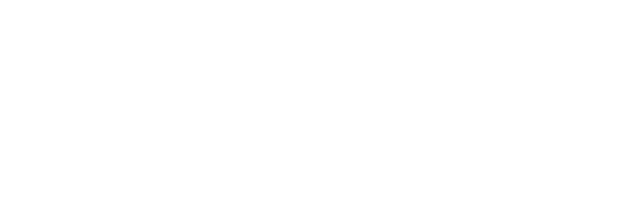
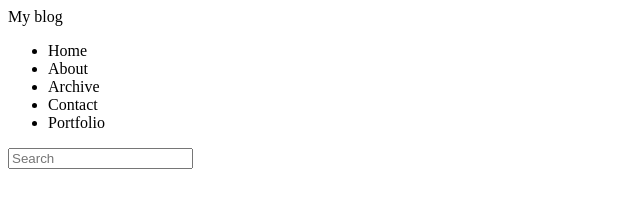
Before and after one commit to MilaLevchenko/blog, a plain HTML site: page index.html in a window 1280 px wide. Shown: the whole page, without its empty margins (0-640 px from the left). Drawn offline with Linux system fonts and the light colour scheme; files that its build step writes are made by us from their sources.

Commit message:
add header to index.html

```diff
--- a/index.html
+++ b/index.html
@@ -6,9 +6,29 @@
   <link href="css/main.css" rel="stylesheet">
 </head>
 <body>
-<header></header>
+<header>
+  <div class="wrap_inner">
+    <div class="logo">My blog</div>
+    <nav>
+      <ul>
+        <li>Home</li>
+        <li>About</li>
+        <li>Archive</li>
+        <li>Contact</li>
+        <li>Portfolio</li>
+      </ul>
+      <form id="searchform">
+        <input type="search" placeholder="Search">
+      </form>
+    </nav>
+  </div>
+</header>
+
 <div class="main-article"></div>
+
 <aside></aside>
+
 <footer></footer>
+
 </body>
 </html>
```
